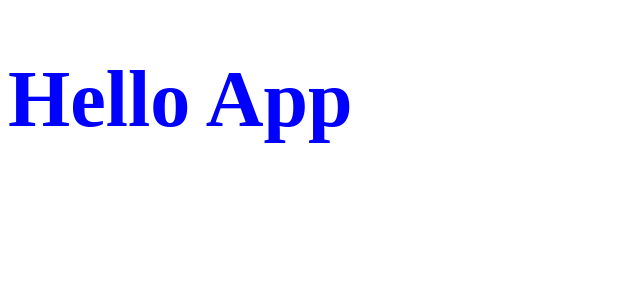
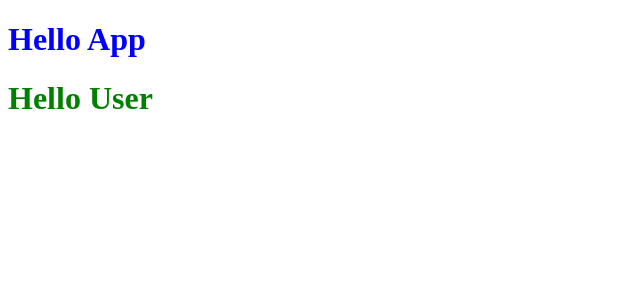
Before and after one commit to Arvindkr123/LearnReactMySide, a React (Create React App) app: page / in a window 1280 px wide. Shown: the top 300 px of the page, without its empty margins (0-640 px from the left). Built offline with nearby package versions, Linux system fonts and the light colour scheme.

Commit message:
Added css Module

```diff
--- a/src/App.js
+++ b/src/App.js
@@ -1,11 +1,13 @@
 import React, { Component } from 'react'
-import "./App.css"
+import style from "./App.module.css"
+import User from './User'
 
 export default class App extends Component {
   render() {
     return (
       <>
-        <h1 className='textb texts'>Hello App</h1>
+        <h1 className={style.textb}>Hello App</h1>
+        <User/>
       </>
     )
   }
--- /dev/null
+++ b/src/App.module.css
@@ -0,0 +1,3 @@
+.textb{
+    color: blue;
+}
--- a/src/User.js
+++ b/src/User.js
@@ -1,12 +1,12 @@
-import React, { Component } from "react";
-import "../src/App.css";
+import React, { Component } from 'react'
+import style from  "./User.module.css"
 
 export default class User extends Component {
   render() {
     return (
       <>
-        <h1 className={this.props.rang}>Hello User</h1>
+      <h1 className={style.textb}>Hello User</h1>
       </>
-    );
+    )
   }
 }
--- /dev/null
+++ b/src/User.module.css
@@ -0,0 +1,3 @@
+.textb{
+    color: green;
+}
```
Also changed, not shown: src/index.js (+4 -4 lines).
